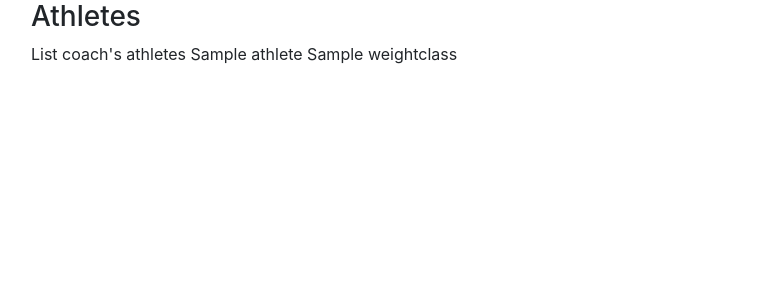
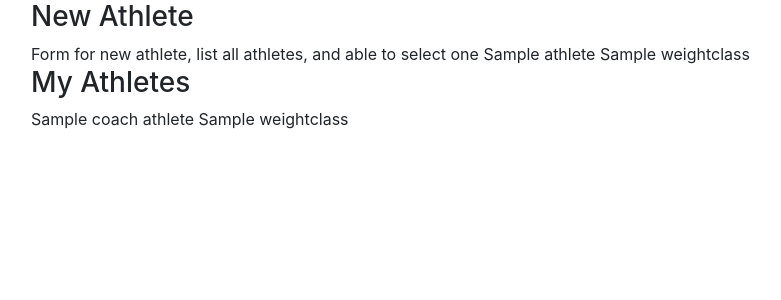
Before and after one commit to Thomas-Elder/py.cc-ass3, a Flask app: template web/lift/templates/coach/athletes.html in a window 1280 px wide. Shown: the part 56-356 px from the top of the page, without its empty margins (54-835 px from the left). Run offline with Flask 2, Linux system fonts and the light colour scheme; the template is opened without the code that fills it: most values are stand-ins (such as "Sample title", 1, 10 or a date in 2020); some libraries are stand-ins or nearby versions.

Commit message:
Add sections for new athletes, and my athletes

```diff
--- a/web/lift/templates/coach/athletes.html
+++ b/web/lift/templates/coach/athletes.html
@@ -2,11 +2,14 @@
 
 {% block content %}
 <div class="container">
-    <h3>Athletes</h3>
-    List coach's athletes
-
-    {% for athlete in athletes %}
+    <h3>New Athlete</h3>
+    Form for new athlete, list all athletes, and able to select one
+    {% for athlete in all_athletes %}
         {{ athlete.name }} {{ athlete.weightclass }}
+    {% endfor %}
+    <h3>My Athletes</h3>
+    {% for coach_athlete in coach_athletes %}
+        {{ coach_athlete.name }} {{ coach_athlete.weightclass }}
     {% endfor %}
 </div>
 {% endblock %}
```
